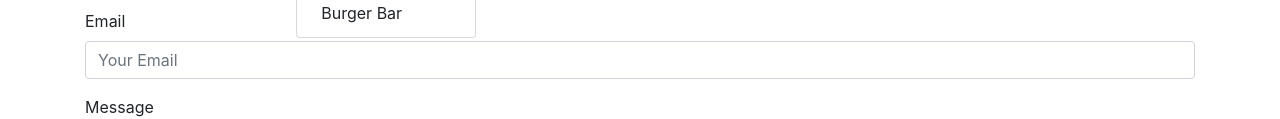
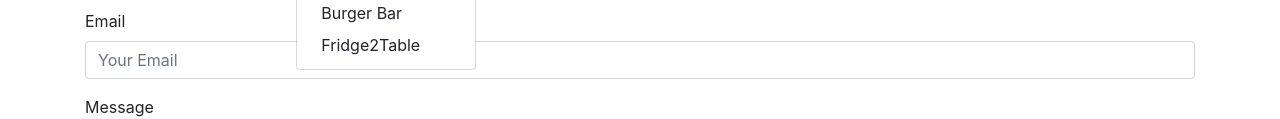
Before and after one commit to DMBarnett/Updated_Portfolio, a plain HTML site: page contact.html in a window 1280 px wide. Both pictures are taken after a click on the link "Portfolio links". Shown: the part 222-341 px from the top of the page. Drawn offline with nearby package versions, Linux system fonts and the light colour scheme.

Commit message:
Changes to the links for project 2

```diff
--- a/contact.html
+++ b/contact.html
@@ -37,6 +37,7 @@
               <a class="dropdown-item" target="_blank" href="https://dmbarnett.github.io/unit-4-game/index.html">Clash of Thrones</a>
               <a class="dropdown-item" target="_blank" href="https://polar-citadel-33844.herokuapp.com/">Friend Finder</a>
               <a class="dropdown-item" target="_blank" href="https://still-river-12712.herokuapp.com/">Burger Bar</a>
+              <a class="dropdown-item" target="_blank" href="https://radiant-fortress-59044.herokuapp.com/index.html">Fridge2Table</a>
 			</div>
 		  </li>
 		</ul>
```
Also changed, not shown: index.html (+1 -0 lines).
